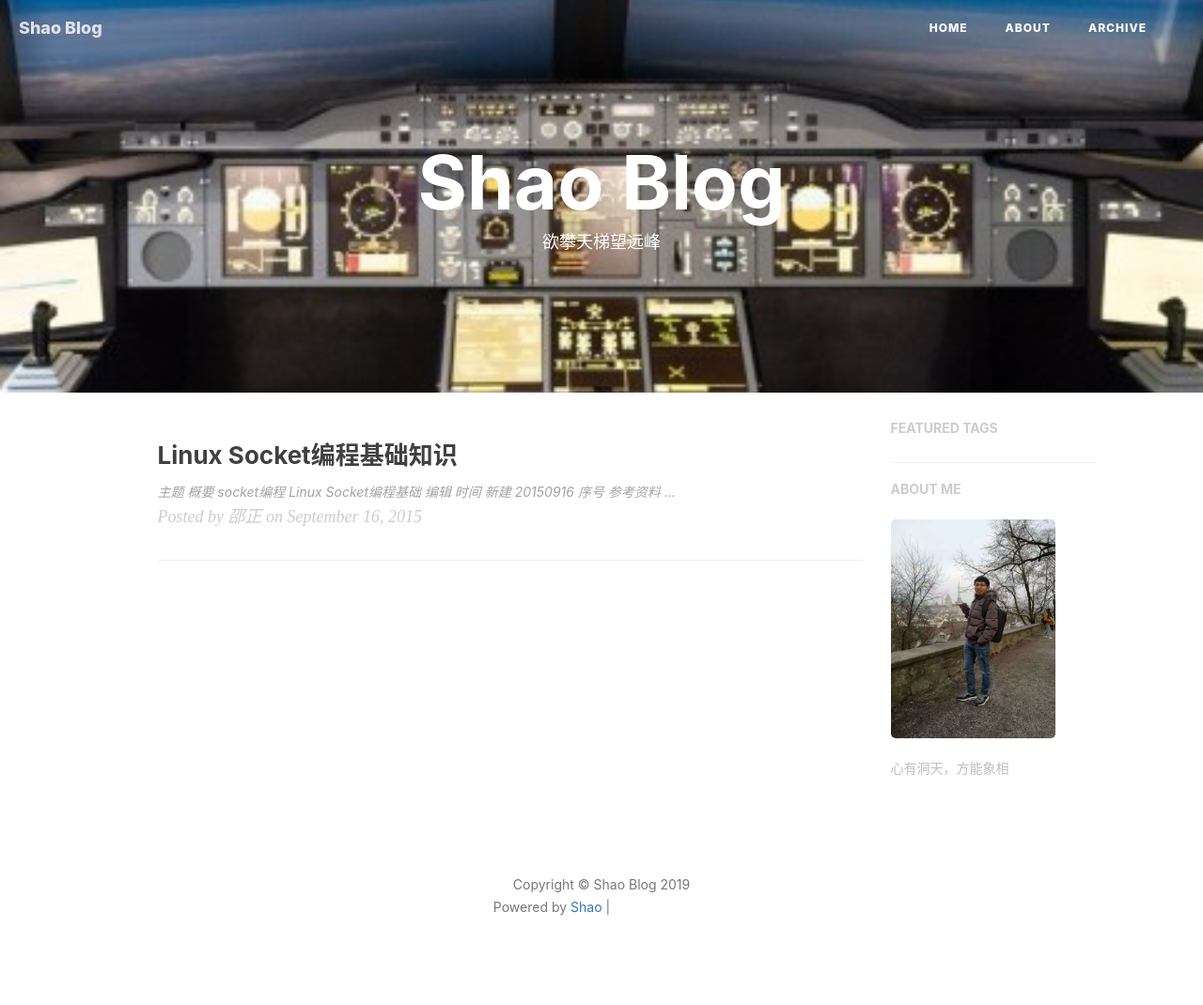
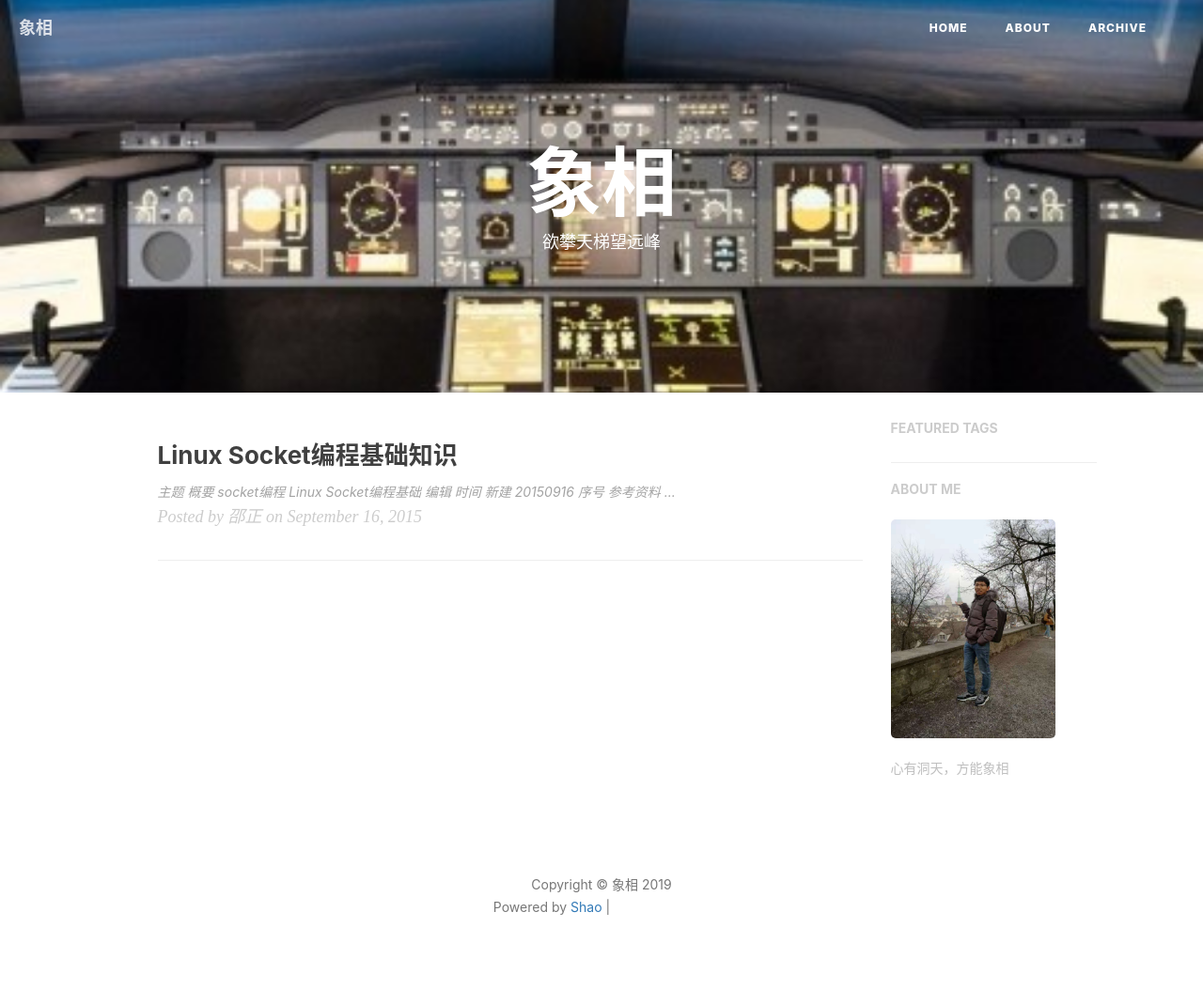
Before and after one commit to shaozhenged/shaozhenged.github.io, a Jekyll site: the page built from index.html, in a window 1280 px wide. Shown: the whole page at 94% size. Built offline with Jekyll 4.4.1, drawn with Linux system fonts in a browser that asks for light colours; nearby versions of some CDN libraries; the list of posts is cut into pages by our own code; comment, search, counter and statistics services are not loaded; grey boxes are pictures that could not be loaded.

```diff
--- a/_config.yml
+++ b/_config.yml
@@ -1,5 +1,5 @@
 # Site settings
-title: Shao Blog
+title: 象相
 SEOTitle: 象相的博客 | Shao Blog
 header-img: img/home-bg.jpg
 email: shaozhenged@foxmail.com
```
